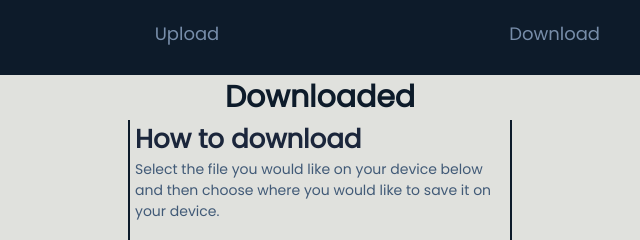
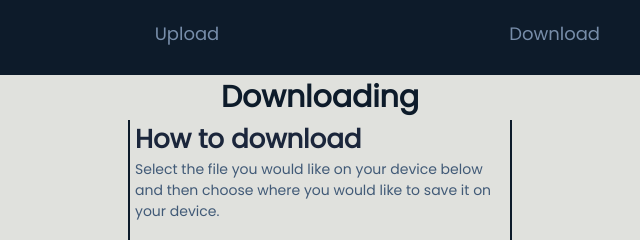
Before and after one commit to Bennett-Christian/website, a plain HTML site: page pages/download.html in a window 1280 px wide. Shown: the top 240 px of the page, 320-960 px from the left. Drawn offline with Linux system fonts and the light colour scheme.

Commit message:
update download.html
fix typo

```diff
--- a/pages/download.html
+++ b/pages/download.html
@@ -28,7 +28,7 @@
                 </div>
             </div>
         </nav>
-        <h1>Downloaded</h1>
+        <h1>Downloading</h1>
     </header>
     <main>
         <div class="main_container">
```
